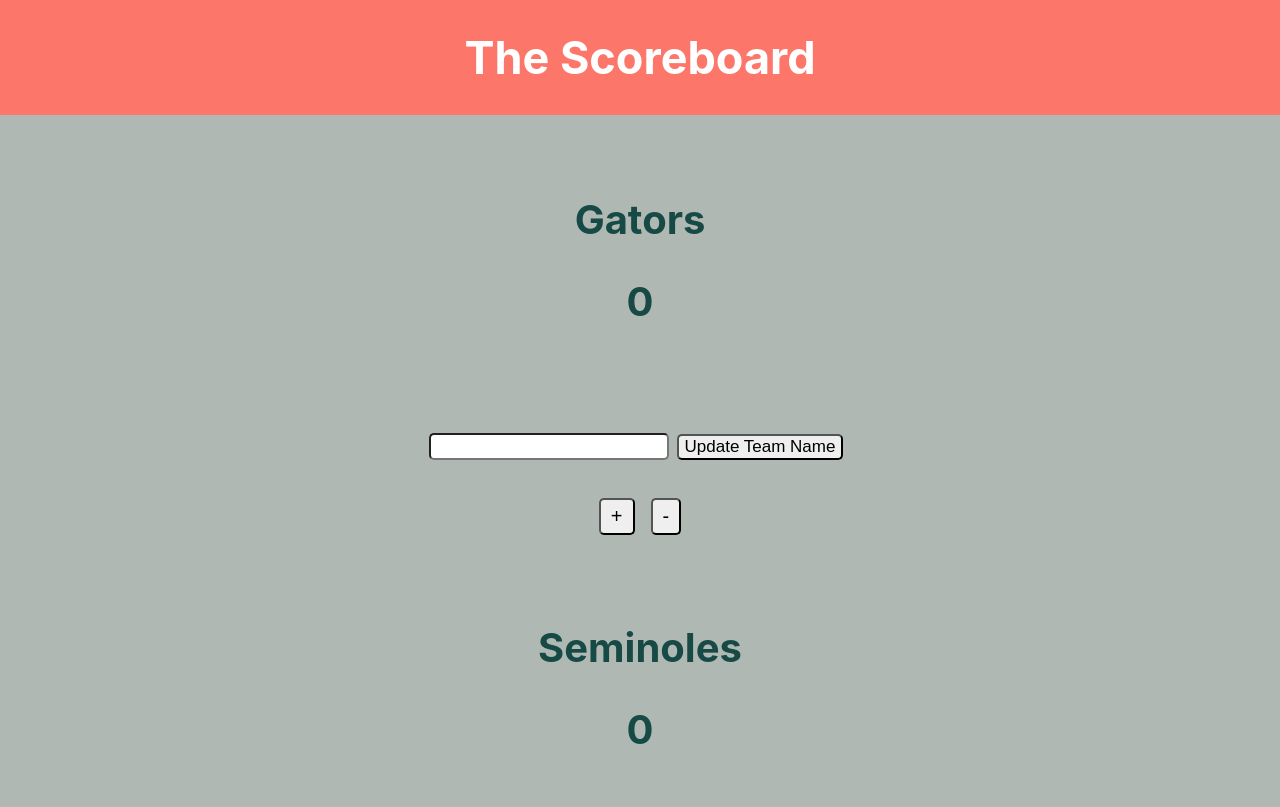
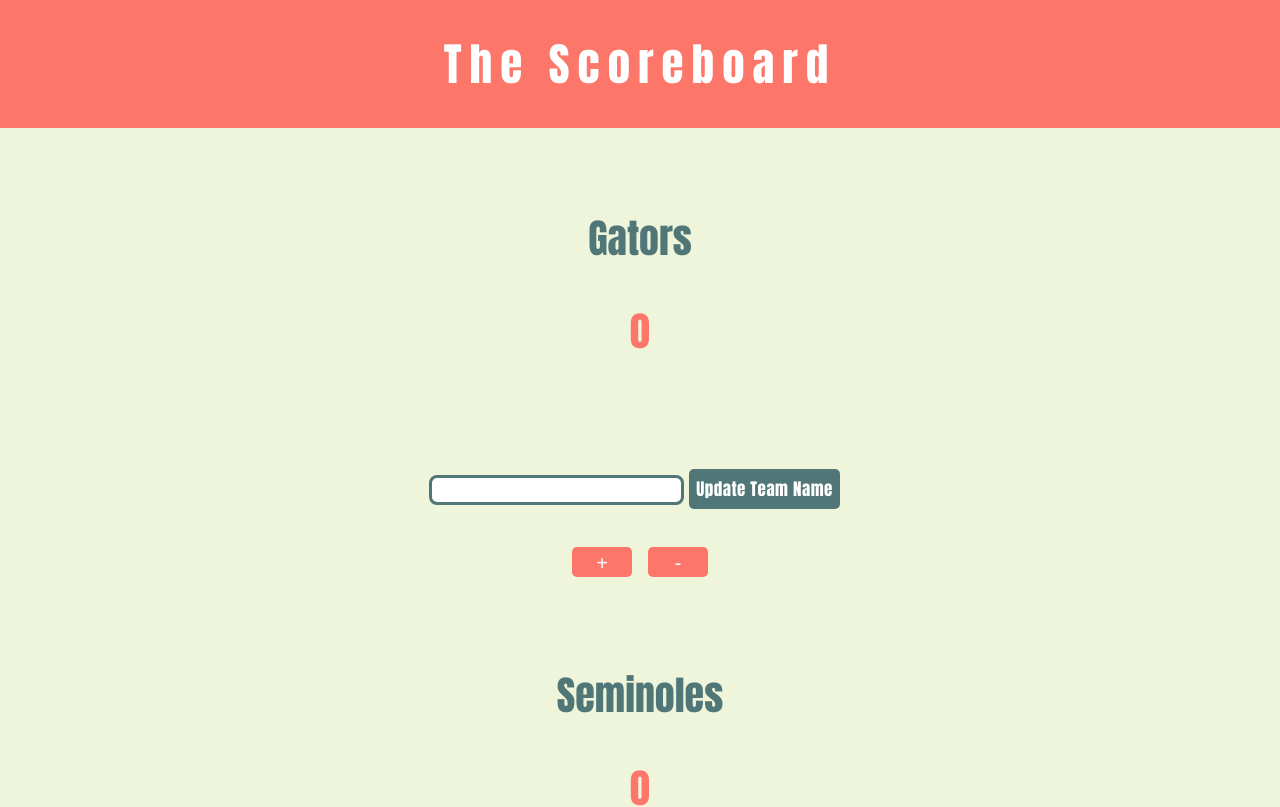
Before and after one commit to StevenZambito/React-Scoreboard, a React (Create React App) app: page / in a window 1280 px wide. Shown: the top 807 px of the page. Built offline with nearby package versions, Linux system fonts and the light colour scheme.

Commit message:
Styles Changes

```diff
--- a/src/App.js
+++ b/src/App.js
@@ -22,6 +22,7 @@ export function App() {
 			teamScore: 0,
 		},
 	];
+
 	return (
 		<div className="App">
 			<Header />
--- a/src/Header.module.css
+++ b/src/Header.module.css
@@ -4,4 +4,5 @@
 	background-color: #fc766aff;
 	margin: 0;
 	padding: 30px;
+	letter-spacing: 8px;
 }
--- a/src/Team.js
+++ b/src/Team.js
@@ -29,7 +29,7 @@ export const Team = (props) => {
 		<div>
 			<div className={styles.teamname}>
 				<h2 className={styles.team}>{props.name}</h2>
-				<h2 className={styles.team}>{props.score}</h2>
+				<h2 className={styles.teamScore}>{props.score}</h2>
 			</div>
 			<div className={styles.update}>
 				<input
--- a/src/Team.module.css
+++ b/src/Team.module.css
@@ -1,10 +1,16 @@
 body {
-	background-color: #b0b8b4ff;
-	color: #184a45ff;
+	background-color: #eef5db;
+	color: #517677;
+	font-family: Impact, sans-serif;
 }
 
 .team {
 	font-size: 40px;
+}
+
+.teamScore {
+	font-size: 40px;
+	color: #fc766aff;
 }
 
 .pointButtons {
@@ -13,11 +19,17 @@ body {
 	padding: 5px 10px;
 	font-size: 20px;
 	border-radius: 5px;
+	width: 60px;
+	height: 30px;
+	background-color: #fc766aff;
+	color: white;
+	border: none;
+	outline: none;
 }
 
 .pointButtons:hover {
-	margin: 0px;
-	box-shadow: 0 0 5px 5px #fc766aff;
+	border: solid;
+	border-color: #fc766aff;
 }
 
 .updateButtons {
@@ -25,17 +37,29 @@ body {
 	cursor: pointer;
 	margin-bottom: 30px;
 	border-radius: 5px;
+	padding: 7px;
 	font-size: 17px;
+	background-color: #517677;
+	color: white;
+	border: none;
+	outline: none;
+	font-family: Impact, sans-serif;
+	letter-spacing: 0.5px;
+}
+
+input {
+	border-top-style: hidden;
+	border-right-style: hidden;
+	border-left-style: hidden;
+	border-bottom-style: hidden;
+	outline: 3px solid #517677;
+	border-radius: 5px;
+	font-size: 19px;
 }
 
 .updateButtons:hover {
-	margin: 0px;
-	box-shadow: 0 0 5px 5px #fc766aff;
-}
-
-.input {
-	border-radius: 5px;
-	font-size: 18px;
+	border: solid;
+	border-color: #517677;
 }
 
 .teamname {
```
